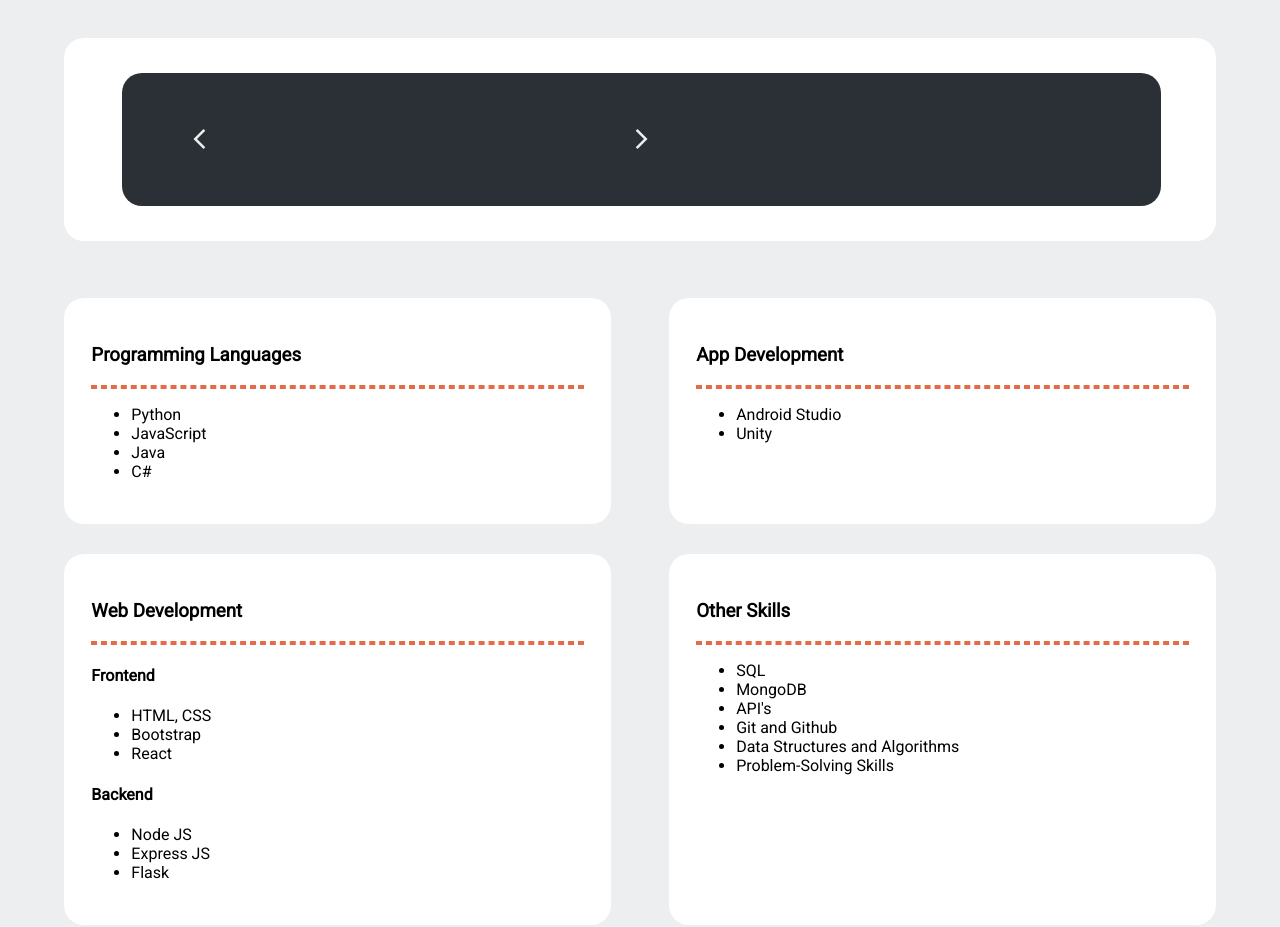
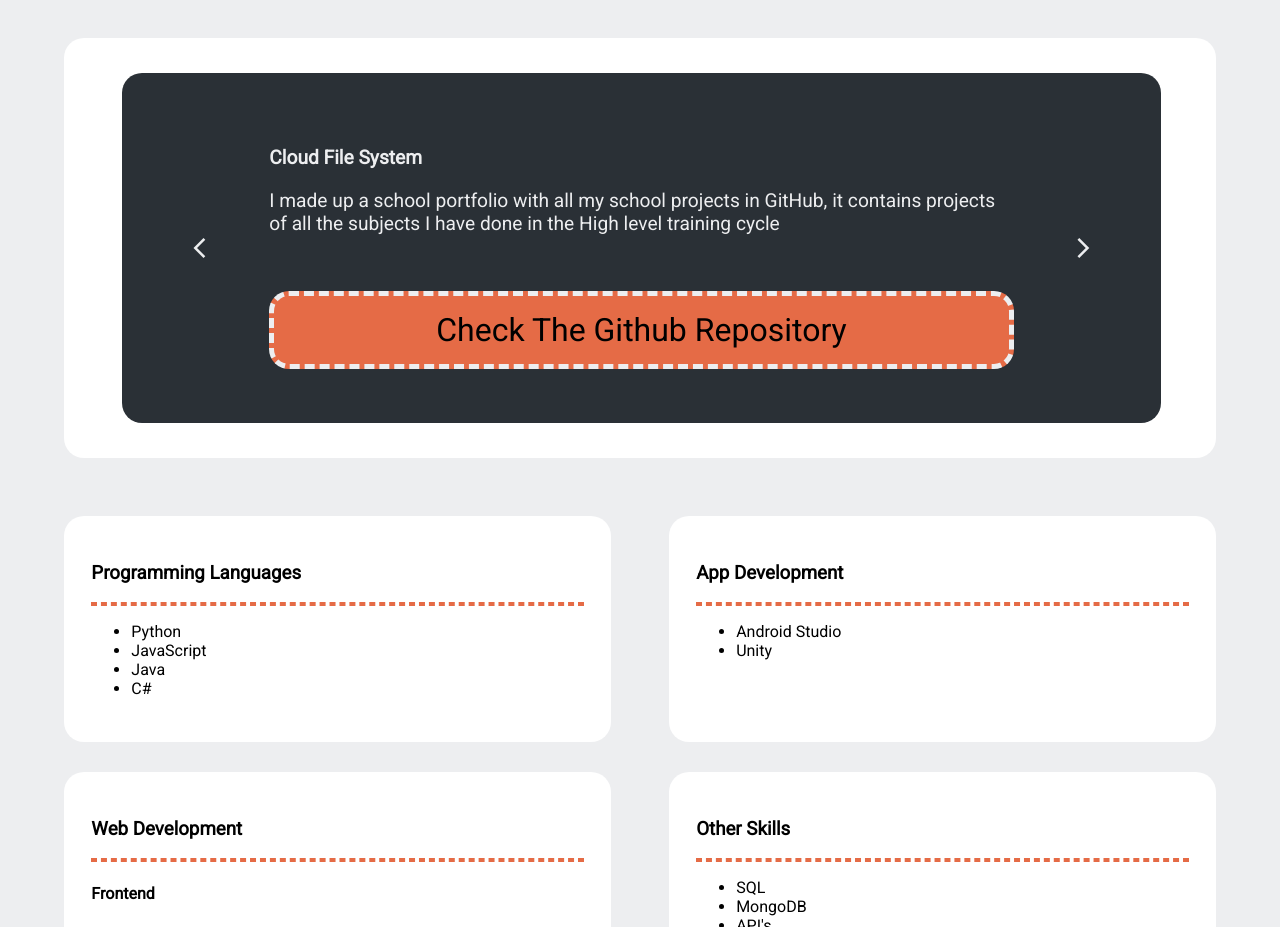
Before and after one commit to adriangargom/adriangargom, a plain HTML site: page Portfolio_Web/index.html in a window 1280 px wide. Shown: the part 1000-1927 px from the top of the page. Drawn offline with nearby package versions, Linux system fonts and the light colour scheme.

Commit message:
Update index.html

```diff
--- a/Portfolio_Web/index.html
+++ b/Portfolio_Web/index.html
@@ -155,7 +155,7 @@
                 </span>
             </div>
 
-            <div id="project-a" class="project-content-container" style="display: none;">
+            <div id="project-a" class="project-content-container" style="display: block;">
                 <h1 class="project-title">Cloud File System</h1>
 
                 <p class="project-description">
```
